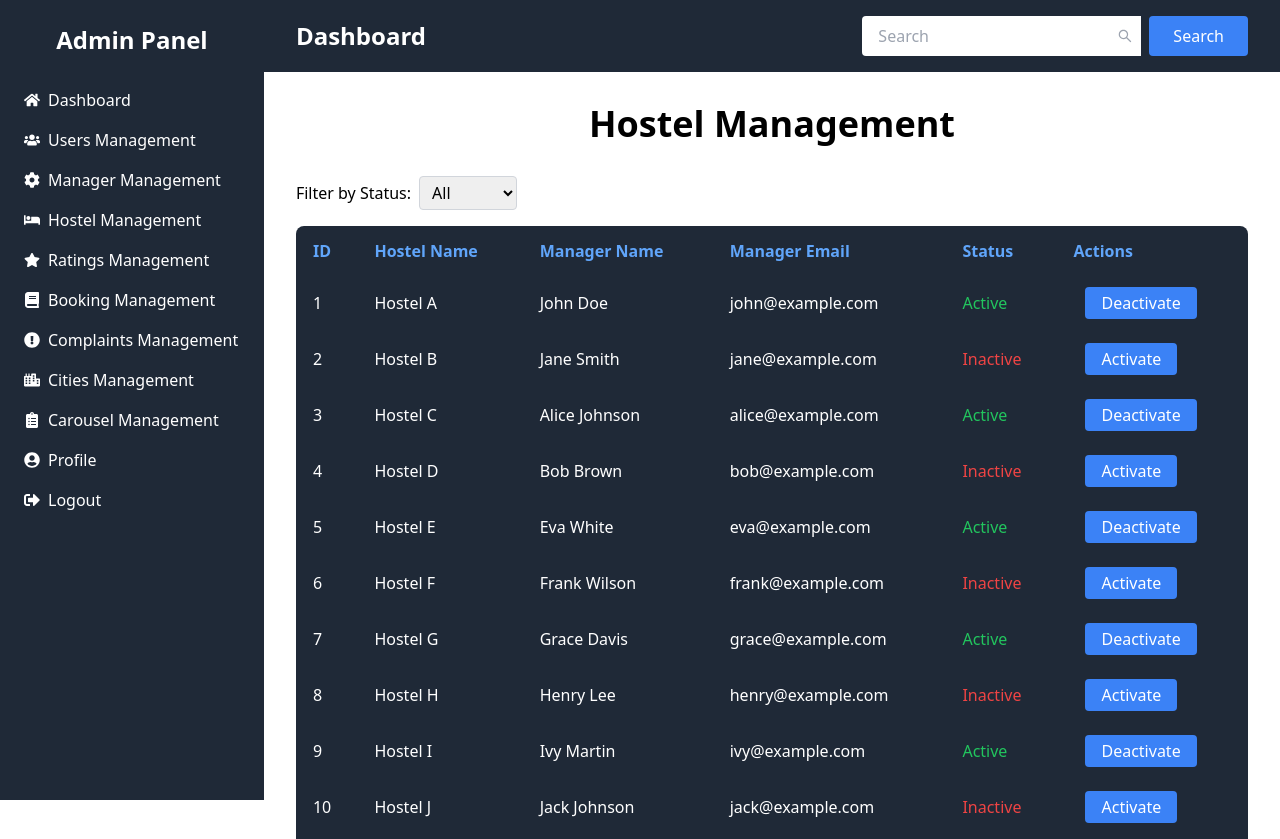
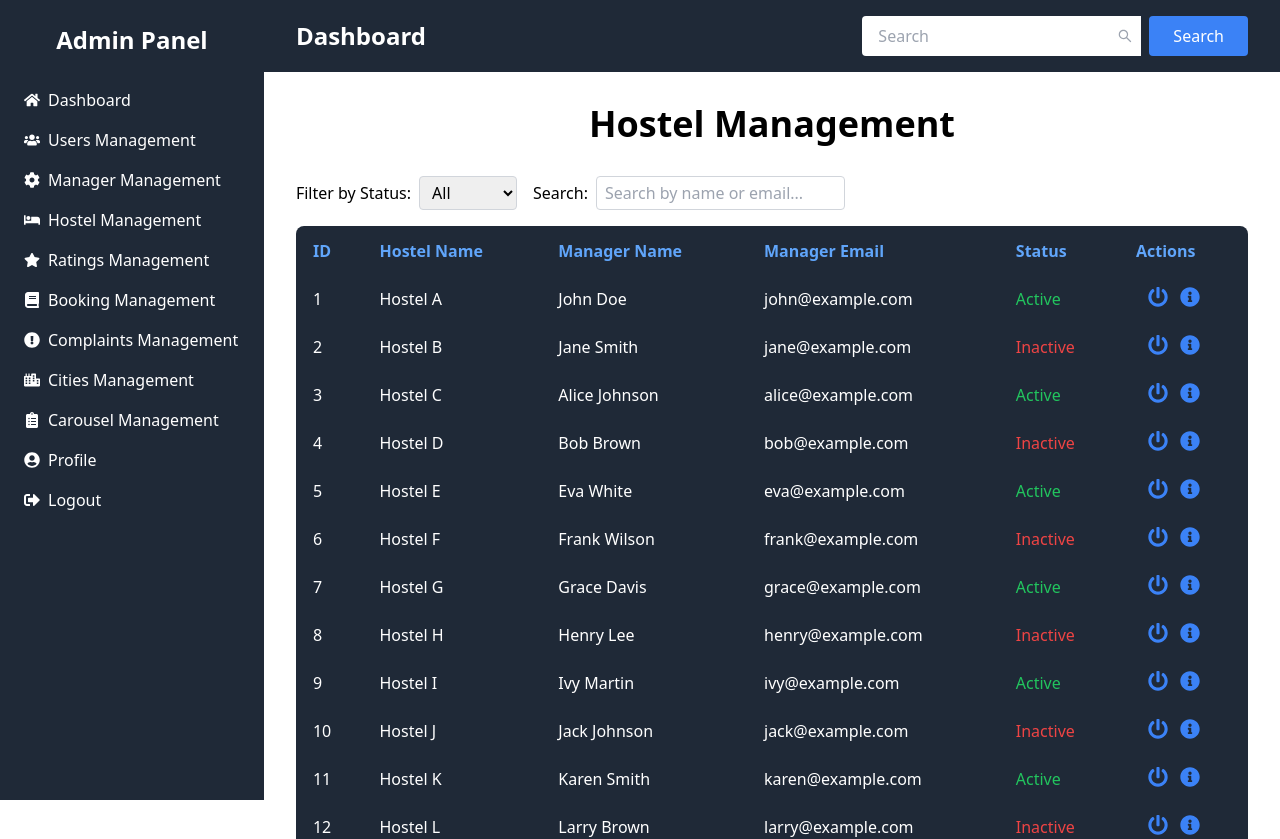
Before and after one commit to AhsanDev404/hostel-ease-admin, a Next.js app: page /admin/hostel-management in a window 1280 px wide. Shown: the top 839 px of the page. Built offline with nearby package versions, Linux system fonts and the light colour scheme.

Commit message:
hostel mangement page done

```diff
--- /dev/null
+++ b/app/admin/hostel-management/[id]/page.jsx
@@ -0,0 +1,52 @@
+// BookingPage.js
+'use client'
+import React, { useState } from 'react';
+
+const bookingsData = [
+    { id: 1, roomNumber: '101', guestName: 'Alice Johnson', checkIn: '2023-11-15', checkOut: '2023-11-18' },
+    { id: 2, roomNumber: '102', guestName: 'Bob Brown', checkIn: '2023-11-20', checkOut: '2023-11-25' },
+    { id: 3, roomNumber: '103', guestName: 'Eva White', checkIn: '2023-12-01', checkOut: '2023-12-05' },
+    // Add more bookings as needed
+  ];
+
+const BookingPage = () => {
+  // State for booking data
+  const [bookings, setBookings] = useState([...bookingsData]);
+
+
+
+  // Fetch bookings logic or mock data
+  // Fetch data from an API or set mock data as needed
+
+  return (
+    <div className="container mx-auto p-8">
+      <h1 className="text-4xl font-bold mb-8 text-center">Booking Management</h1>
+      {/* Display booking information */}
+      <div className="overflow-x-auto">
+        <table className="min-w-full bg-gray-800 text-white border rounded-lg overflow-hidden">
+          <thead className="text-blue-400">
+            <tr>
+              <th className="py-3 px-4 text-left">ID</th>
+              <th className="py-3 px-4 text-left">Room Number</th>
+              <th className="py-3 px-4 text-left">Guest Name</th>
+              {/* Add more columns for booking details */}
+            </tr>
+          </thead>
+          <tbody>
+            {/* Map through bookings data */}
+            {bookings.map(booking => (
+              <tr key={booking.id} className='hover:bg-white hover:text-black'>
+                <td className="py-3 px-4">{booking.id}</td>
+                <td className="py-3 px-4">{booking.roomNumber}</td>
+                <td className="py-3 px-4">{booking.guestName}</td>
+                {/* Display other booking details */}
+              </tr>
+            ))}
+          </tbody>
+        </table>
+      </div>
+    </div>
+  );
+};
+
+export default BookingPage;
--- a/app/admin/hostel-management/page.jsx
+++ b/app/admin/hostel-management/page.jsx
@@ -1,7 +1,9 @@
 'use client'
 import React, { useState } from 'react';
 import LoadMoreButton from '@/components/LoadMoreButton';
-
+import Link from 'next/link';
+import { FaInfoCircle, FaPowerOff } from 'react-icons/fa';
+import { Tooltip } from 'react-tooltip'
 const hostelsData = [
   { id: 1, name: 'Hostel A', managerName: 'John Doe', managerEmail: 'john@example.com', status: 'Active' },
   { id: 2, name: 'Hostel B', managerName: 'Jane Smith', managerEmail: 'jane@example.com', status: 'Inactive' },
@@ -18,10 +20,10 @@ const hostelsData = [
   // Add more hostels as needed
 ];
 
-
 const AdminPanel = () => {
   const [hostels, setHostels] = useState(hostelsData);
   const [statusFilter, setStatusFilter] = useState('All'); // 'All', 'Active', 'Inactive'
+  const [searchInput, setSearchInput] = useState('');
 
   const handleStatusChange = (hostelId, newStatus) => {
     const updatedHostels = hostels.map(hostel => {
@@ -33,13 +35,25 @@ const AdminPanel = () => {
     setHostels(updatedHostels);
   };
 
-  const handleStatusFilterChange = (e) => {
+  const handleStatusFilterChange = e => {
     setStatusFilter(e.target.value);
+  };
+
+  const handleSearchChange = e => {
+    setSearchInput(e.target.value);
   };
 
   const filteredHostels = hostels.filter(hostel => {
     if (statusFilter !== 'All' && hostel.status !== statusFilter) {
       return false;
+    }
+    if (searchInput.trim() !== '') {
+      const searchQuery = searchInput.toLowerCase();
+      return (
+        hostel.name.toLowerCase().includes(searchQuery) ||
+        hostel.managerName.toLowerCase().includes(searchQuery) ||
+        hostel.managerEmail.toLowerCase().includes(searchQuery)
+      );
     }
     return true;
   });
@@ -60,9 +74,19 @@ const AdminPanel = () => {
             <option value="Inactive">Inactive</option>
           </select>
         </div>
+        <div className="mr-4">
+          <label className="text-black mr-2">Search:</label>
+          <input
+            type="text"
+            value={searchInput}
+            onChange={handleSearchChange}
+            className="border border-gray-300 rounded px-2 py-1 text-black"
+            placeholder="Search by name or email..."
+          />
+        </div>
       </div>
       <div className="overflow-x-auto">
-        <table className="min-w-full bg-gray-800 text-white border rounded-lg overflow-hidden">
+      <table className="min-w-full bg-gray-800 text-white border rounded-lg overflow-hidden">
           <thead className="text-blue-400">
             <tr>
               <th className="py-3 px-4 text-left">ID</th>
@@ -83,11 +107,27 @@ const AdminPanel = () => {
                 <td className={`py-3 px-4 ${hostel.status === 'Active' ? 'text-green-500' : 'text-red-500'}`}>
                   {hostel.status}
                 </td>
-                <td className="py-3 px-4">
-                  <button className="bg-blue-500 ml-3 hover:bg-blue-600 text-white py-1 px-4 rounded"
-                          onClick={() => handleStatusChange(hostel.id, hostel.status === 'Active' ? 'Inactive' : 'Active')}>
-                    {hostel.status === 'Active' ? 'Deactivate' : 'Activate'}
-                  </button>
+                <td className="py-3 px-4 flex">
+                <FaPowerOff
+                data-tooltip-id={`status-${hostel.id}`} data-tooltip-content="Change Status"
+                fontSize={20}
+              className="cursor-pointer text-blue-500 ml-3 hover:text-blue-600"
+              onClick={() =>
+                handleStatusChange(
+                  hostel.id,
+                  hostel.status === 'Active' ? 'Inactive' : 'Active'
+                )
+              }
+            />
+            <Link href={`/admin/hostel-management/${hostel.id}`}>
+              <FaInfoCircle
+              data-tooltip-id={`details-${hostel.id}`} data-tooltip-content="Details"
+                 fontSize={20}
+                className="cursor-pointer text-blue-500 ml-3 hover:text-blue-600"
+              />
+            </Link>
+            <Tooltip id={`details-${hostel.id}`} />
+            <Tooltip id={`status-${hostel.id}`}  />
                 </td>
               </tr>
             ))}
--- a/app/layout.jsx
+++ b/app/layout.jsx
@@ -1,6 +1,7 @@
 
 import { Inter } from "next/font/google";
 import "./globals.css";
+import 'react-tooltip/dist/react-tooltip.css'
 import CustomProvider from "@/components/CustomProvider";
 
 export const metadata = {
--- a/package.json
+++ b/package.json
@@ -19,6 +19,7 @@
     "react-hook-form": "^7.48.2",
     "react-icons": "^4.11.0",
     "react-redux": "^8.1.3",
+    "react-tooltip": "^5.23.0",
     "recharts": "^2.9.3",
     "yup": "^1.3.2"
   },
```
Also changed, not shown: 1 other file (tests, documents, lock files or other folders).
